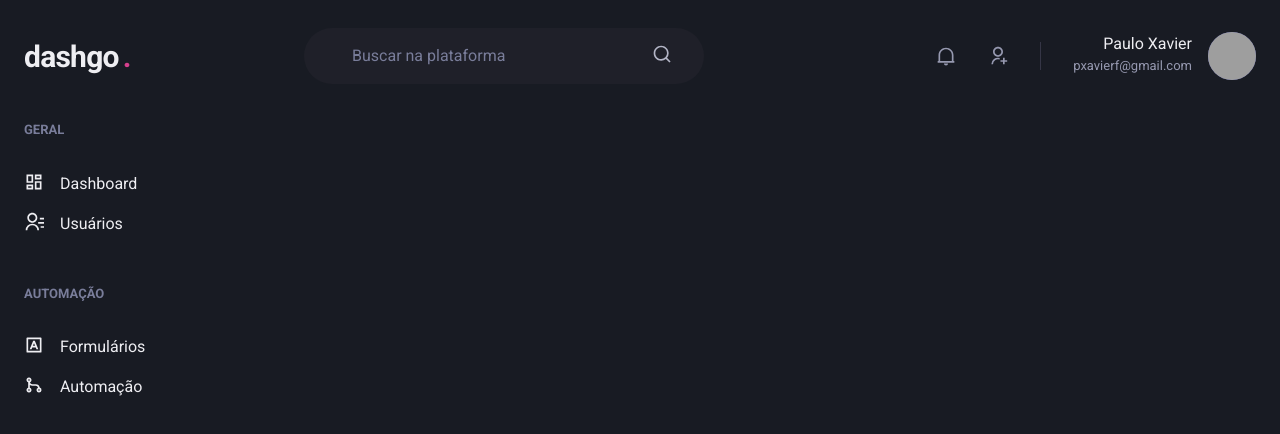
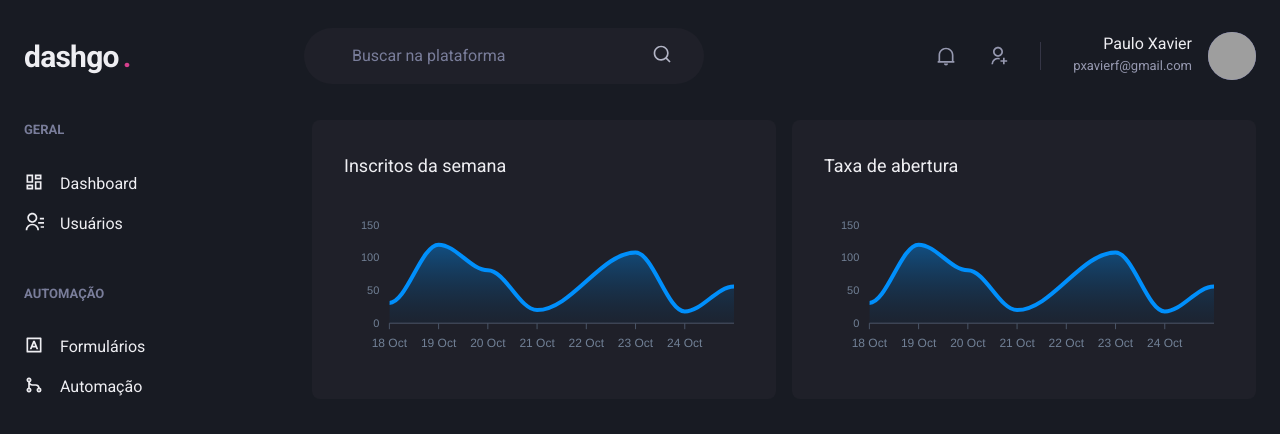
Before and after one commit to PauloGrijp/dashgo, a Next.js app: page /dashboard in a window 1280 px wide. Shown: the top 434 px of the page. Built offline with nearby package versions, Linux system fonts and the light colour scheme; grey boxes are pictures that could not be loaded.

Commit message:
incluindo graficos

```diff
--- a/package.json
+++ b/package.json
@@ -12,9 +12,11 @@
     "@chakra-ui/react": "^1.7.1",
     "@emotion/react": "^11.6.0",
     "@emotion/styled": "^11.6.0",
+    "apexcharts": "^3.30.0",
     "framer-motion": "^5.3.0",
     "next": "12.0.4",
     "react": "17.0.2",
+    "react-apexcharts": "^1.3.9",
     "react-dom": "17.0.2",
     "react-icons": "^4.3.1"
   },
--- a/src/components/SideBar.tsx
+++ b/src/components/SideBar.tsx
@@ -3,7 +3,7 @@ import { RiContactsLine, RiDashboardLine, RiGitMergeLine, RiInputMethodLine } fr
 
 export function SideBar() {
   return (
-    <Box>
+    <Box as="aside" w="64" mr="8">
       <Stack
         spacing="12"
         align="flex-start"
--- a/src/pages/dashboard.tsx
+++ b/src/pages/dashboard.tsx
@@ -1,6 +1,61 @@
-import { Flex } from '@chakra-ui/react';
+import { Flex, SimpleGrid, Box, Text, theme } from '@chakra-ui/react';
+import dynamic from 'next/dynamic';
 import { Header } from "../components/Header";
 import { SideBar } from '../components/SideBar';
+
+const Chart = dynamic(() => import('react-apexcharts'), { ssr: false });
+
+const options = {
+  chart: {
+    toolbar: {
+      show:false,
+    },
+    zoom: {
+      enabled: false,
+    },
+    foreColor: theme.colors.gray[500],
+  },
+  grid: {
+    show:false,
+  },
+  dataLabels: {
+    enabled: false,
+  },
+  tooltip: {
+    enabled: false,
+  },
+  xaxis: {
+    type: 'datetime',
+    axisBorder: {
+      color: theme.colors.gray[600]
+    },
+    axisTicks: {
+      color: theme.colors.gray[600]
+    },
+    categories: [
+      '2021-10-18T00:00:00.000Z',
+      '2021-10-19T00:00:00.000Z',
+      '2021-10-20T00:00:00.000Z',
+      '2021-10-21T00:00:00.000Z',
+      '2021-10-23T00:00:00.000Z',
+      '2021-10-24T00:00:00.000Z',
+      '2021-10-25T00:00:00.000Z',
+    ]
+  },
+  fill: {
+    opacity: 0.3,
+    type: 'gradient',
+    gradient: {
+      shade: 'dark',
+      opacityGrom: 0.7,
+      opacityTo: 0.3
+    }
+  }
+};
+
+const series = [
+  { name: 'series1', data: [31, 120, 81, 20, 108, 18, 56] }
+]
 
 export default function Dashboard() {
   return (
@@ -15,6 +70,38 @@ export default function Dashboard() {
         px="6"
       >
         <SideBar />
+
+        <SimpleGrid
+          flex="1"
+          gap="4"
+          minChildWidth="320px"
+          align="flex-start"
+        >
+          <Box
+            p="8"
+            bg="gray.800"
+            borderRadius={8}
+            pb="4"
+          >
+            <Text fontSize="lg" mb="4">
+              Inscritos da semana
+            </Text>
+            <Chart options={options} series={series} type="area" height={160} />
+          </Box>
+
+          <Box
+            p="8"
+            bg="gray.800"
+            borderRadius={8}
+            pb="4"
+          >
+            <Text fontSize="lg" mb="4">
+              Taxa de abertura
+            </Text>
+            <Chart options={options} series={series} type="area" height={160} />
+          </Box>
+
+        </SimpleGrid>
       </Flex>
     </Flex>
   )
```
Also changed, not shown: 1 other file (tests, documents, lock files or other folders).
